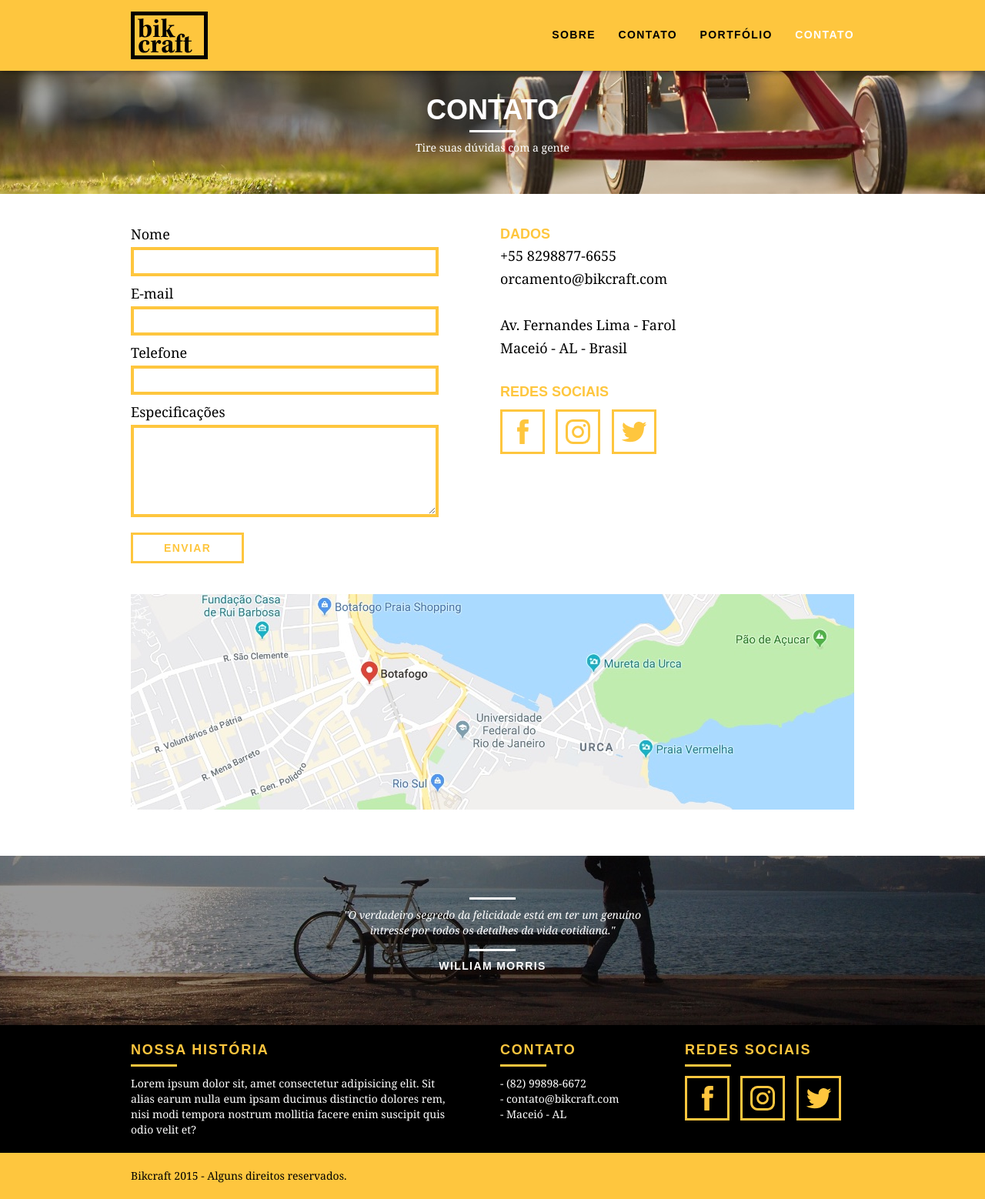
After one commit to andrericardoweb/bikcraft_origamid, a PHP site: page /contato.html in a window 1280 px wide. The commit adds this page. Shown: the whole page at 77% size. Run offline with PHP 8.4, Linux system fonts and the light colour scheme.

Commit message:
Create page contato

```diff
--- /dev/null
+++ b/contato.html
@@ -0,0 +1,108 @@
+<!DOCTYPE html>
+<html lang="pt-br">
+<head>
+  <meta charset="UTF-8">
+  <meta name="viewport" content="width=device-width, initial-scale=1.0">
+  <title>Bikcraft - Contato</title>
+  <link rel="stylesheet" href="/css/normalize.css">
+  <link rel="stylesheet" href="/css/reset.css">
+  <link rel="stylesheet" href="/css/grid.css">
+  <link rel="stylesheet" href="/css/style.css">
+  <link rel="stylesheet" href="/css/contato.css">
+</head>
+<body>
+  <header class="header">
+    <div class="container">
+      <a href="/" class="grid-4">
+        <img src="img/bikcraft.svg" alt="Bikcraft">
+      </a>
+      <nav class="grid-12 header_menu">
+        <ul>
+          <li><a href="sobre.html">Sobre</a></li>
+          <li><a href="contato.html">contato</a></li>
+          <li><a href="portfolio.html">Portfólio</a></li>
+          <li><a href="contato.html" class="menu_ativo">Contato</a></li>
+        </ul>
+      </nav>
+    </div>
+  </header>
+
+  <section class="introducao-interna interna_contato">
+    <div class="container">
+      <h1>Contato</h1>
+      <p>Tire suas dúvidas com a gente</p>
+    </div>
+  </section>
+
+  <section class="contato container">
+    <form id="form_orcamento" class="grid-8 contato_form">
+      <label for="nome">Nome</label>
+      <input type="text" name="nome" id="nome">
+      <label for="email">E-mail</label>
+      <input type="email" name="email" id="email">
+      <label for="telefone">Telefone</label>
+      <input type="tel" name="telefone" id="telefone">
+      <label for="espec">Especificações</label>
+      <textarea name="espec" id="espec" cols="30" rows="10"></textarea>
+      <button type="submit" class="btn">Enviar</button>
+    </form><!--grid-8 contato_form-->
+    <div class="grid-8 contato_dados">
+      <h3>Dados</h3>
+      <span>+55 8298877-6655</span>
+      <span>orcamento@bikcraft.com</span>
+      <span>Av. Fernandes Lima - Farol</span>
+      <span>Maceió - AL - Brasil</span>
+      <h3>Redes Sociais</h3>
+      <ul>
+        <li><a href="#" target="_blank"><img src="/img/redes-sociais/facebook.svg"></a></li>
+        <li><a href="#" target="_blank"><img src="/img/redes-sociais/instagram.svg"></a></li>
+        <li><a href="#" target="_blank"><img src="/img/redes-sociais/twitter.svg"></a></li>
+      </ul>
+    </div><!--grid-8 orcamento_dados-->
+  </section><!--container-->
+
+  <section class="container contato_mapa">
+    <a href="#" target="_blank" class="grid-16"><img src="/img/endereco-bikcraft.jpg" alt="Endereço da Bikcraft"></a>
+  </section><!--container contato_mapa-->
+
+  <section class="quebra">
+    <blockquote class="quote-externo container">
+      <p>"O verdadeiro segredo da felicidade está em ter um genuíno intresse por todos os detalhes da vida cotidiana."</p>
+      <cite>WILLIAM MORRIS</cite>
+    </blockquote>
+  </section>
+
+  <footer>
+    <div class="footer">
+      <div class="container">
+        <div class="grid-8 footer_historia">
+          <h3>Nossa História</h3>
+          <p>Lorem ipsum dolor sit, amet consectetur adipisicing elit. Sit alias earum nulla eum ipsam ducimus distinctio dolores rem, nisi modi tempora nostrum mollitia facere enim suscipit quis odio velit et?</p>
+        </div><!--grid-8 footer_historia-->
+        <div class="grid-4 footer_contato">
+          <h3>Contato</h3>
+          <ul>
+            <li>- (82) 99898-6672</li>
+            <li>- contato@bikcraft.com</li>
+            <li>- Maceió - AL</li>
+          </ul>
+        </div><!--grid-4 footer_contato-->
+        <div class="grid-4 footer_redes">
+          <h3>Redes Sociais</h3>
+          <ul>
+            <li><a href="#" target="_blank"><img src="/img/redes-sociais/facebook.svg"></a></li>
+            <li><a href="#" target="_blank"><img src="/img/redes-sociais/instagram.svg"></a></li>
+            <li><a href="#" target="_blank"><img src="/img/redes-sociais/twitter.svg"></a></li>
+          </ul>
+        </div><!-- grid-4 footer_redes -->
+      </div><!--container-->
+    </div><!--footer-->
+    <div class="copy">
+      <div class="container">
+        <p class="grid-16">Bikcraft 2015 - Alguns direitos reservados.</p>
+      </div>
+    </div>
+  </footer>
+
+</body>
+</html>
--- /dev/null
+++ b/css/contato.css
@@ -0,0 +1,93 @@
+.interna_contato {
+  background: url("../img/bg-contato.jpg") no-repeat center;
+  background-size: cover;
+}
+
+/*Orçamento*/
+.contato {
+  padding: 40px 0;
+}
+
+.contato_form {
+  padding-right: 60px;
+}
+.contato_form label{
+  display: block;
+  font-family: Georgia, 'Times New Roman', Times, serif;
+  font-size: 18px;
+  line-height: 25px;
+  margin-bottom: 4px;
+}
+
+.contato_form input {
+  display: block;
+  width: 100%;
+  border: 4px solid #fec63e;
+  background: none;
+  padding: 7px 10px;
+  outline: none;
+  font-size: 14px;
+  font-family: Georgia, 'Times New Roman', Times, serif;
+  margin-bottom: 10px;
+}
+.contato_form textarea {
+  display: block;
+  width: 100%;
+  height: 120px;
+  border: 4px solid #fec63e;
+  background: none;
+  padding: 7px 10px;
+  outline: none;
+  font-size: 14px;
+  font-family: Georgia, 'Times New Roman', Times, serif;
+  margin-bottom: 20px;
+}
+
+.contato_form button {
+  padding: 7px 40px;
+  cursor: pointer;
+}
+.contato_form button:hover {
+  border-color: #000;
+  color: #000;
+}
+
+.contato_dados {
+  color: #000;
+}
+.contato_dados h3 {
+  font-size: 18px;
+  line-height: 25px;
+  text-transform: uppercase;
+  color: #fec63e;
+  font-weight: bold;
+}
+.contato_dados span {
+  display: block;
+  font-size: 18px;
+  line-height: 30px;
+  font-family: Georgia, 'Times New Roman', Times, serif;
+}
+
+.contato_dados span:nth-of-type(even) {
+  margin-bottom: 30px;
+}
+
+.contato_dados ul {
+  margin-top: 10px;
+}
+.contato_dados ul li {
+  display: inline-block;
+  margin-right: 10px;
+}
+.contato_dados ul li a {
+  border: 3px solid #fec63e;
+  display: block;
+  padding: 10px;
+}
+.contato_dados ul li a:hover {
+  border-color: #000;
+}
+.contato_mapa {
+  margin-bottom: 60px;
+}
--- a/css/produtos.css
+++ b/css/produtos.css
@@ -133,9 +133,10 @@
   line-height: 30px;
   font-family: Georgia, 'Times New Roman', Times, serif;
 }
-.dados_email {
+.orcamento_dados span:nth-of-type(2) {
   margin-bottom: 40px;
 }
+
 .orcamento_dados p {
   margin: 8px 0;
 }
--- a/produtos.html
+++ b/produtos.html
@@ -117,7 +117,7 @@
       <div class="grid-8 orcamento_dados">
         <h3>Dados</h3>
         <span>+55 8298877-6655</span>
-        <span class="dados_email">orcamento@bikcraft.com</span>
+        <span>orcamento@bikcraft.com</span>
         <h3>Monte a sua bikcraft</h3>
         <p>Escolha suas especificações</p>
         <ul>
@@ -130,8 +130,6 @@
       </div><!--grid-8 orcamento_dados-->
     </div><!--container-->
   </section>
-
-
 
   <section class="quebra">
     <blockquote class="quote-externo container">
```
